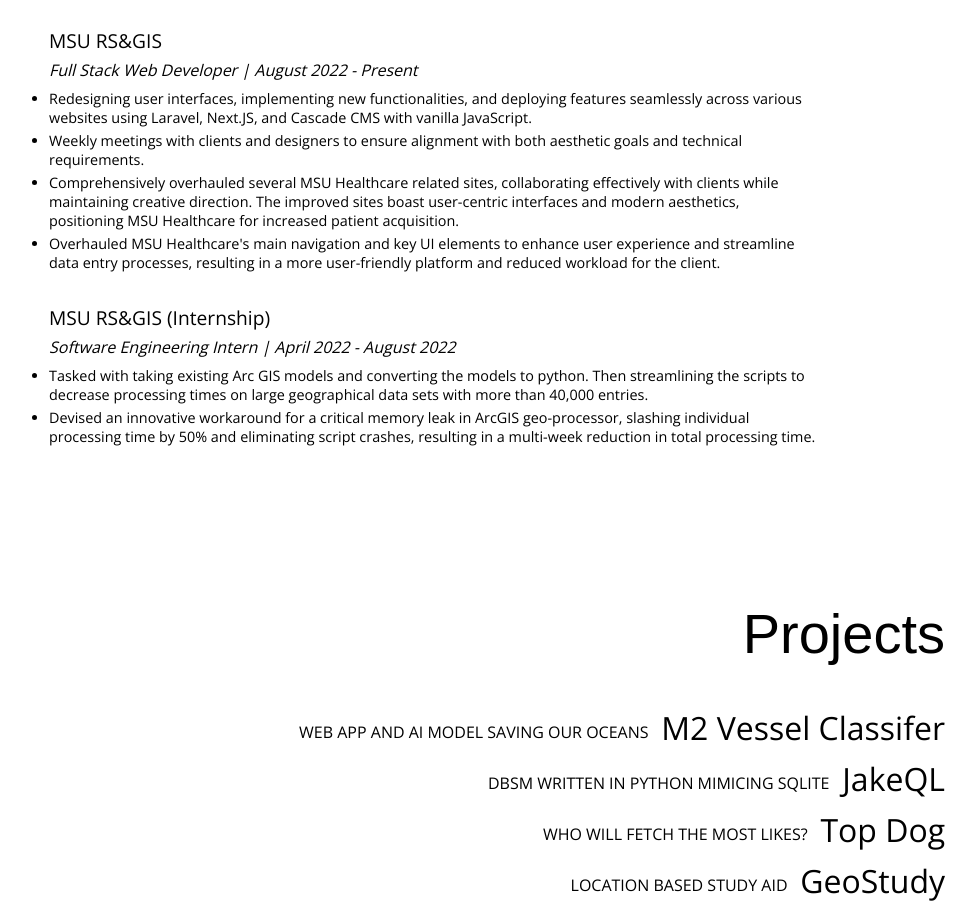
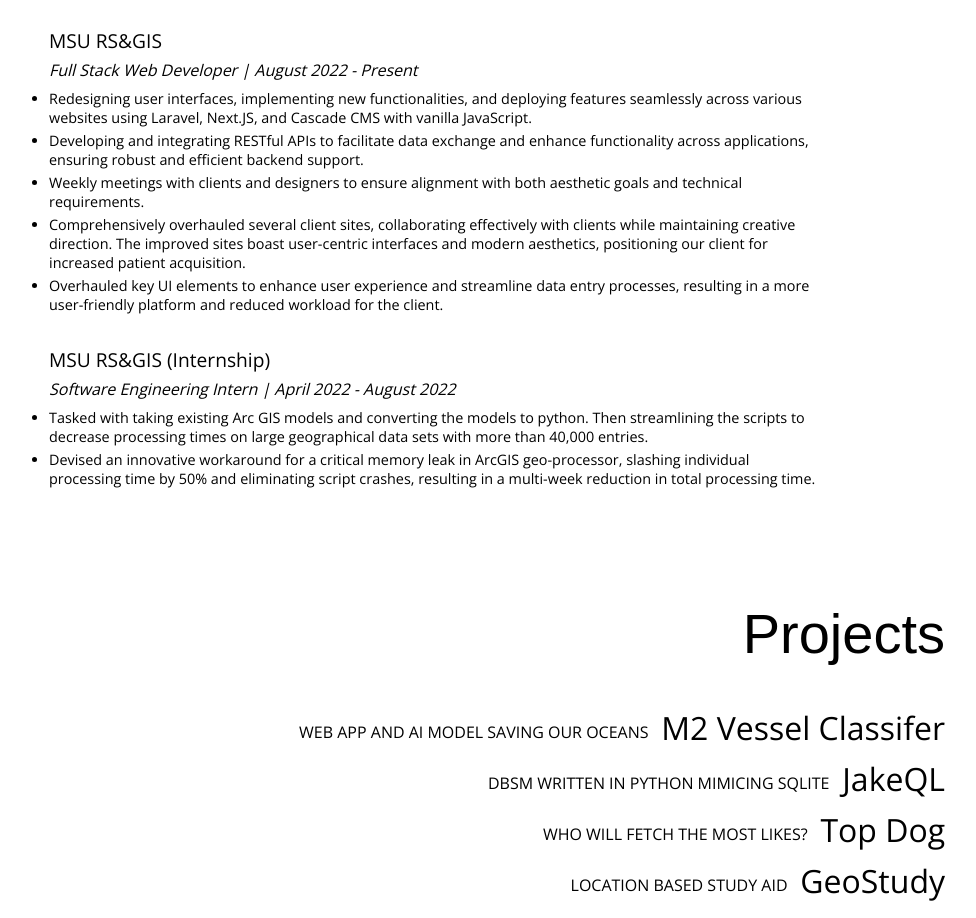
Before and after one commit to JacobStacy/PortfolioV1, a Next.js app: page / in a window 1280 px wide. Shown: the part 1000-1918 px from the top of the page, without its empty margins (207-1183 px from the left). Built offline with nearby package versions, Linux system fonts and the light colour scheme; a web font is replaced by a local one.

Commit message:
Updated Experiences

```diff
--- a/app/ui/Experiences.tsx
+++ b/app/ui/Experiences.tsx
@@ -11,9 +11,10 @@ const experiences = [
         end: "Present",
         points: [
             "Redesigning user interfaces, implementing new functionalities, and deploying features seamlessly across various websites using Laravel, Next.JS, and Cascade CMS with vanilla JavaScript.",
+            "Developing and integrating RESTful APIs to facilitate data exchange and enhance functionality across applications, ensuring robust and efficient backend support.",
             "Weekly meetings with clients and designers to ensure alignment with both aesthetic goals and technical requirements.",
-            "Comprehensively overhauled several MSU Healthcare related sites, collaborating effectively with clients while maintaining creative direction. The improved sites boast user-centric interfaces and modern aesthetics, positioning MSU Healthcare for increased patient acquisition.",
-            "Overhauled MSU Healthcare's main navigation and key UI elements to enhance user experience and streamline data entry processes, resulting in a more user-friendly platform and reduced workload for the client."
+            "Comprehensively overhauled several client sites, collaborating effectively with clients while maintaining creative direction. The improved sites boast user-centric interfaces and modern aesthetics, positioning our client for increased patient acquisition.",
+            "Overhauled key UI elements to enhance user experience and streamline data entry processes, resulting in a more user-friendly platform and reduced workload for the client."
         ]
     },
     {
```
